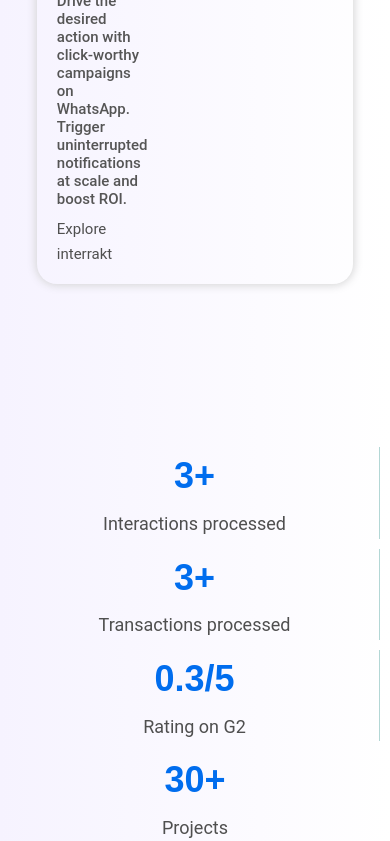
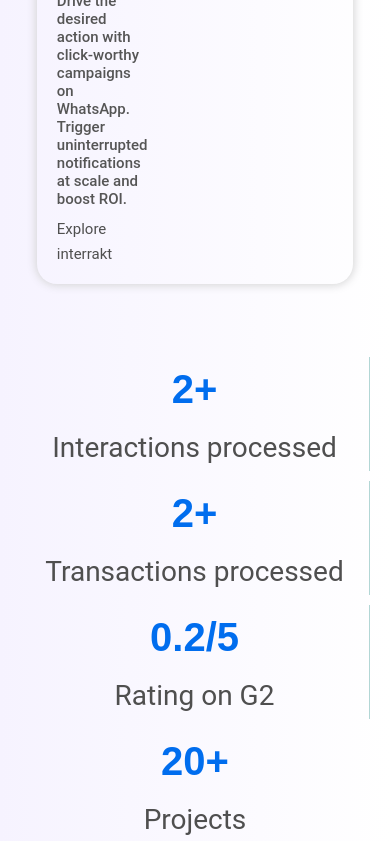
Before and after one commit to Raptor-imaggar/ImaggarSite, a React (Create React App) app: page / in a window 390 px wide. Shown: the part 1156-1997 px from the top of the page. Built offline with nearby package versions, Linux system fonts and the light colour scheme.

Commit message:
counter responsive

```diff
--- a/src/components/home/counter/counter.css
+++ b/src/components/home/counter/counter.css
@@ -6,7 +6,8 @@
     justify-content: space-between;
     align-items: center;
     padding: 10px 0;
-    margin-bottom: 100px;
+    margin-bottom: 50px;
+    margin-top: 80px;
   }
 
   .counter-item {
@@ -37,6 +38,9 @@
       width: 100%;
       padding: 10px;
       flex-wrap: wrap;
+      margin-bottom: 20px;
+      margin-top: 10px;
+      margin-top: -40px;
     }
 
     .counter-item {
@@ -46,13 +50,38 @@
     }
 
     .counter-number {
-      font-size: 36px;
+      font-size: 46px;
     }
 
     .counter-text {
       font-size: 18px;
     }
   }
+
+  /* Media Query for screens with a maximum width of 480px */
+@media (max-width: 480px) {
+  .counter-container {
+    width: 100%;
+    padding: 20px;
+    flex-wrap: wrap;
+    margin-bottom: 10px;
+    margin-top: -100px;
+  }
+
+  .counter-item {
+    flex: 1 0 100%;
+    border-right: none;
+    margin-bottom: 10px;
+  }
+
+  .counter-number {
+    font-size: 40px; /* Adjust font size for very small screens */
+  }
+
+  .counter-text {
+    font-size: 28px; /* Adjust font size for very small screens */
+  }
+}
 
   /* Animation class */
   @keyframes count-up {
--- a/src/components/home/service/Service.css
+++ b/src/components/home/service/Service.css
@@ -4,6 +4,7 @@
   align-items: center;
   flex-direction: column;
   height: 100vh;
+  margin-bottom: -100px;
 }
 
 .service-container {
```
